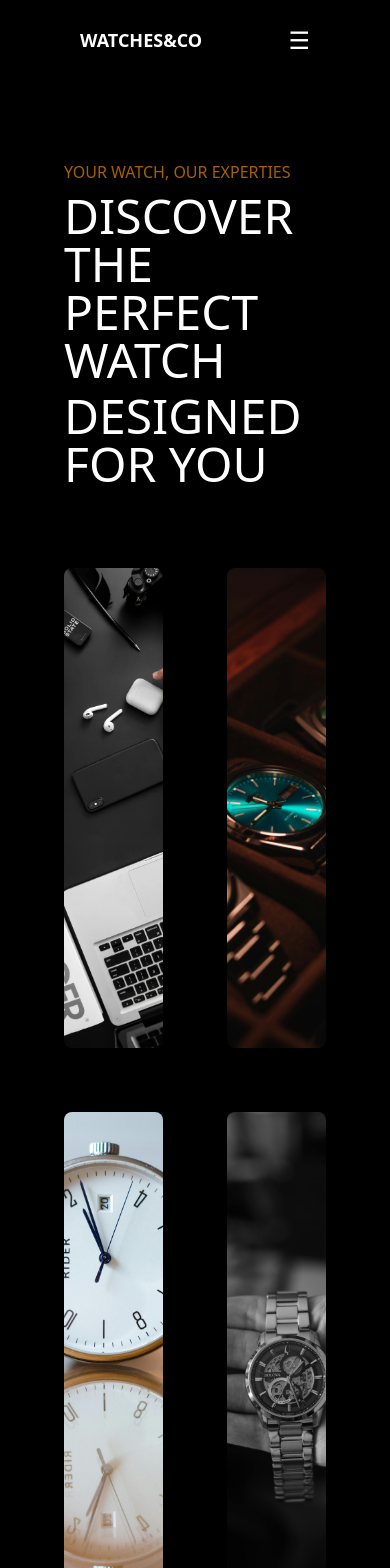
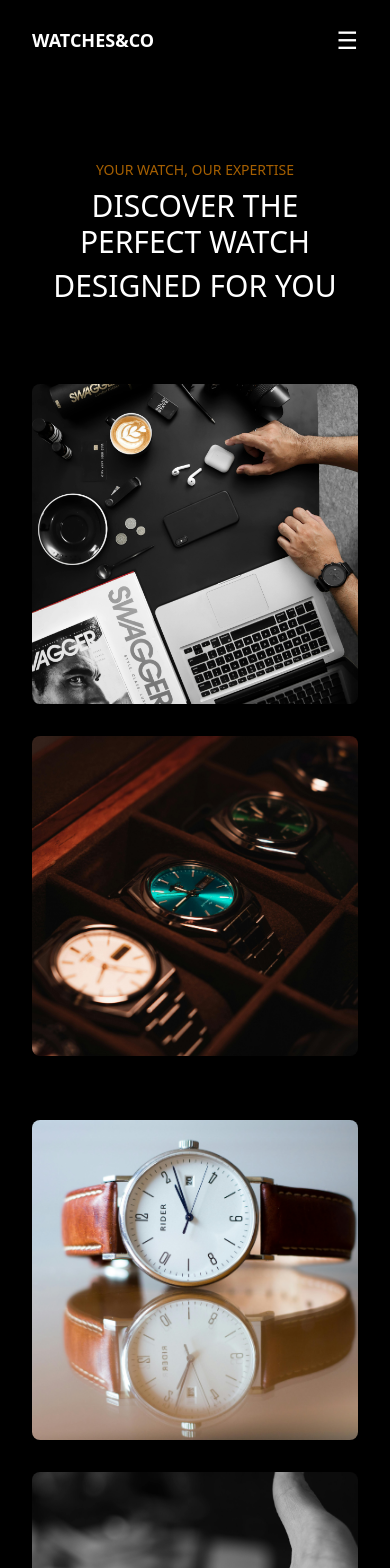
Before and after one commit to Hamza11067/WatchesCo, a React (Vite) app: page /services in a window 390 px wide. Shown: the top 1568 px of the page. Built offline with nearby package versions, Linux system fonts and the light colour scheme.

Commit message:
Made whole website mobile responsive

```diff
--- a/package.json
+++ b/package.json
@@ -13,6 +13,7 @@
     "@reduxjs/toolkit": "^2.9.0",
     "@tailwindcss/vite": "^4.1.11",
     "axios": "^1.12.2",
+    "framer-motion": "^12.23.16",
     "react": "^19.1.0",
     "react-dom": "^19.1.0",
     "react-icons": "^5.5.0",
--- a/src/App.jsx
+++ b/src/App.jsx
@@ -15,7 +15,7 @@ import store from "./utils/store";
 function App() {
   return (
     <Provider store={store}>
-      <main className="bg-black px-16 text-white">
+      <main className="bg-black text-white min-h-screen px-4 sm:px-8 md:px-16">
         <div className="max-w-[1200px] mx-auto">
           <BrowserRouter basename="/">
             <Routes>
--- a/src/components/Hero.jsx
+++ b/src/components/Hero.jsx
@@ -9,31 +9,41 @@ import { Link } from "react-router-dom";
 const Hero = () => {
   return (
     <>
-      <div className="text-white flex justify-between items-center">
-        <div className="left w-1/2">
-          <p className="text-yellow-700">TIMELESS ELEGANCE</p>
-          <h1 className="text-7xl tracking-tight py-1">DISCOVER</h1>
-          <h1 className="text-7xl tracking-tight py-1">WATCHES THAT</h1>
-          <h1 className="text-7xl tracking-tight py-1">DEFINE YOUR</h1>
-          <h1 className="text-7xl tracking-tight py-1">STYLE</h1>
-          <div className="buttons py-4 space-x-6">
-            <button className="px-4 py-2 bg-white text-black font-semibold cursor-pointer hover:bg-black hover:text-white transition-all border-[1px] border-transparent hover:border-white duration-500 ease-in-out">
-              <Link to="/products">SHOP NOW</Link>
-            </button>
-            <button className="px-4 py-2 bg-gray-600 font-semibold cursor-pointer  hover:bg-white hover:text-black duration-500 ease-in-out">
-              <Link to="/about">LEARN MORE</Link>
-            </button>
+      {/* Hero Section */}
+      <div className="text-white flex flex-col md:flex-row justify-between items-center px-4 md:px-12">
+        {/* Left text */}
+        <div className="left w-full md:w-1/2 text-center md:text-left">
+          <p className="text-yellow-700 text-sm md:text-base">TIMELESS ELEGANCE</p>
+          <h1 className="text-3xl md:text-7xl tracking-tight py-1">DISCOVER</h1>
+          <h1 className="text-3xl md:text-7xl tracking-tight py-1">WATCHES THAT</h1>
+          <h1 className="text-3xl md:text-7xl tracking-tight py-1">DEFINE YOUR</h1>
+          <h1 className="text-3xl md:text-7xl tracking-tight py-1">STYLE</h1>
+          <div className="buttons py-4 flex flex-col sm:flex-row gap-4 justify-center md:justify-start">
+            <Link to="/products">
+              <button className="px-4 py-2 bg-white text-black font-semibold hover:bg-black hover:text-white transition-all border border-transparent hover:border-white duration-500 ease-in-out w-full sm:w-auto">
+                SHOP NOW
+              </button>
+            </Link>
+            <Link to="/about">
+              <button className="px-4 py-2 bg-gray-600 font-semibold hover:bg-white hover:text-black duration-500 ease-in-out w-full sm:w-auto">
+                LEARN MORE
+              </button>
+            </Link>
           </div>
         </div>
-        <div className="right">
-          <img src={watch} alt="watch" className="h-[30rem]" />
+
+        {/* Right image */}
+        <div className="right w-full md:w-1/2 flex justify-center mt-6 md:mt-0">
+          <img src={watch} alt="watch" className="h-64 md:h-[30rem] object-contain" />
         </div>
       </div>
-      {/* customers section */}
-      <div className="text-white flex justify-between items-center py-16">
-        <div className="left w-96 h-60 bg-[#181818] p-10 space-y-8 relative">
+
+      {/* Customers Section */}
+      <div className="text-white flex flex-col md:flex-row justify-between items-center py-16 gap-8 px-4 md:px-12">
+        {/* Warranty card */}
+        <div className="left w-full md:w-96 h-60 bg-[#181818] p-10 space-y-8 relative">
           <FiWatch className="text-2xl text-white" />
-          <div className="space-y-1 text-gray-500">
+          <div className="space-y-1 text-gray-500 text-sm md:text-base">
             <p>1-YEAR WARRANTY</p>
             <p>ON ALL PRODUCTS</p>
           </div>
@@ -46,11 +56,13 @@ const Hero = () => {
           <img
             src={man}
             alt=""
-            className="scale-x-[-1] absolute right-0 bottom-0 h-64"
+            className="scale-x-[-1] absolute right-0 bottom-0 h-32 md:h-64"
           />
         </div>
-        <div className="">
-          <div className="flex justify-between items-center ">
+
+        {/* Customers count */}
+        <div className="text-center">
+          <div className="flex justify-center items-center">
             <div className="h-16 w-16 rounded-full border-4 border-black overflow-hidden">
               <img
                 src={customer1}
@@ -66,19 +78,20 @@ const Hero = () => {
               />
             </div>
           </div>
-          <div className="text-center">
-            <p className="text-4xl font-semibold py-3">1000+</p>
-            <div className="text-gray-500 text-sm">
-              <p>SATISFIED</p>
-              <p>CUSTOMERS</p>
-            </div>
-            <div className="flex flex-col justify-center items-center -mt-15  translate-y-18">
-              <div className="w-2 h-2 rounded-full bg-white" />
-              <div className="w-[1px] h-26 violet-gradient bg-white" />
-            </div>
+          <p className="text-2xl md:text-4xl font-semibold py-3">1000+</p>
+          <div className="text-gray-500 text-xs md:text-sm">
+            <p>SATISFIED</p>
+            <p>CUSTOMERS</p>
           </div>
         </div>
-        <video autoplay muted loop class="h-60">
+
+        {/* Video */}
+        <video
+          autoPlay
+          muted
+          loop
+          className="h-40 md:h-60 rounded-md object-cover"
+        >
           <source src={video} type="video/mp4" />
         </video>
       </div>
--- a/src/components/Products.jsx
+++ b/src/components/Products.jsx
@@ -2,18 +2,19 @@ import ProductList from "../components/ProductList";
 
 export default function Products() {
   return (
-    <div className="bg-gray-900 text-white py-10 -mx-16 px-16 min-h-screen">
-      <div className="py-10 space-y-2">
-        <p className="text-yellow-700">TIMELESS CREATIONS</p>
-        <h1 className="text-5xl">DISCOVER WATCHES THAT</h1>
-        <h1 className="text-5xl">SPEAK YOUR STYLE</h1>
+    <div className="bg-gray-900 text-white py-10 px-4 sm:px-8 md:px-16 min-h-screen">
+      <div className="py-10 space-y-2 text-center md:text-left">
+        <p className="text-yellow-700 text-sm md:text-base tracking-wide">
+          TIMELESS CREATIONS
+        </p>
+        <h1 className="text-3xl md:text-5xl ">
+          DISCOVER WATCHES THAT
+        </h1>
+        <h1 className="text-3xl md:text-5xl ">
+          SPEAK YOUR STYLE
+        </h1>
       </div>
       <ProductList />
-      {/* <div className="text-center mt-10">
-        <button className="px-4 py-2 bg-white text-black font-semibold cursor-pointer hover:bg-black hover:text-white transition-all border-[1px] border-transparent hover:border-white duration-500 ease-in-out">
-          View All Products
-        </button>
-      </div> */}
     </div>
   );
 }
--- a/src/components/Services.jsx
+++ b/src/components/Services.jsx
@@ -1,48 +1,86 @@
+import { motion } from "framer-motion";
+
 const Services = () => {
   return (
-    <>
     <div className="py-10">
-        <div className="py-10 space-y-2">
-          <p className="text-yellow-700">YOUR WATCH, OUR EXPERTIES</p>
-          <h1 className="text-5xl">DISCOVER THE PERFECT WATCH</h1>
-          <h1 className="text-5xl">DESIGNED FOR YOU</h1>
-        </div>
-        <div className="py-10 space-y-16">
-          <div className="flex justify-between items-center space-x-16">
-            <div className="h-[30rem] w-[50%] ">
+      {/* Heading */}
+      <motion.div
+        className="py-10 space-y-2 text-center px-4"
+        initial={{ opacity: 0, y: 40 }}
+        whileInView={{ opacity: 1, y: 0 }}
+        transition={{ duration: 0.6 }}
+        viewport={{ once: true }}
+      >
+        <p className="text-yellow-700 text-sm md:text-base">YOUR WATCH, OUR EXPERTISE</p>
+        <h1 className="text-3xl md:text-5xl ">DISCOVER THE PERFECT WATCH</h1>
+        <h1 className="text-3xl md:text-5xl ">DESIGNED FOR YOU</h1>
+      </motion.div>
+
+      {/* Image Grid */}
+      <div className="py-10 space-y-16 px-4">
+        {/* First Row */}
+        <div className="flex flex-col md:flex-row justify-between items-center md:space-x-16 space-y-8 md:space-y-0">
+          <motion.div
+            className="h-[20rem] md:h-[30rem] w-full md:w-1/2"
+            initial={{ opacity: 0, x: -80 }}
+            whileInView={{ opacity: 1, x: 0 }}
+            transition={{ duration: 0.8 }}
+            viewport={{ once: true }}
+          >
             <img
               src="/Services-1.jpg"
               alt="Service Image"
-                className="h-full w-full object-cover rounded-lg"
+              className="h-full w-full object-cover rounded-lg shadow-lg"
             />
-            </div>
-            <div className="h-[30rem] w-[50%] ">
+          </motion.div>
+
+          <motion.div
+            className="h-[20rem] md:h-[30rem] w-full md:w-1/2"
+            initial={{ opacity: 0, x: 80 }}
+            whileInView={{ opacity: 1, x: 0 }}
+            transition={{ duration: 0.8 }}
+            viewport={{ once: true }}
+          >
             <img
               src="/Services-2.jpg"
               alt="Service Image"
-                className="h-full w-full object-cover rounded-lg"
+              className="h-full w-full object-cover rounded-lg shadow-lg"
             />
+          </motion.div>
         </div>
-          </div>
-          <div className="flex justify-between items-center space-x-16">
-            <div className="h-[30rem] w-[50%] ">
+
+        {/* Second Row */}
+        <div className="flex flex-col md:flex-row justify-between items-center md:space-x-16 space-y-8 md:space-y-0">
+          <motion.div
+            className="h-[20rem] md:h-[30rem] w-full md:w-1/2"
+            initial={{ opacity: 0, x: -80 }}
+            whileInView={{ opacity: 1, x: 0 }}
+            transition={{ duration: 0.8, delay: 0.2 }}
+            viewport={{ once: true }}
+          >
             <img
               src="/Services-3.jpg"
               alt="Service Image"
-                className="h-full w-full object-cover rounded-lg"
+              className="h-full w-full object-cover rounded-lg shadow-lg"
             />
-            </div>
-            <div className="h-[30rem] w-[50%] ">
+          </motion.div>
+
+          <motion.div
+            className="h-[20rem] md:h-[30rem] w-full md:w-1/2"
+            initial={{ opacity: 0, x: 80 }}
+            whileInView={{ opacity: 1, x: 0 }}
+            transition={{ duration: 0.8, delay: 0.2 }}
+            viewport={{ once: true }}
+          >
             <img
               src="/Services-4.jpg"
               alt="Service Image"
-                className="h-full w-full object-cover rounded-lg"
+              className="h-full w-full object-cover rounded-lg shadow-lg"
             />
+          </motion.div>
         </div>
       </div>
     </div>
-      </div>
-    </>
   );
 };
 
```
Also changed, not shown: 1 other file (tests, documents, lock files or other folders). Lines whose indentation alone changed are shown as unchanged.
